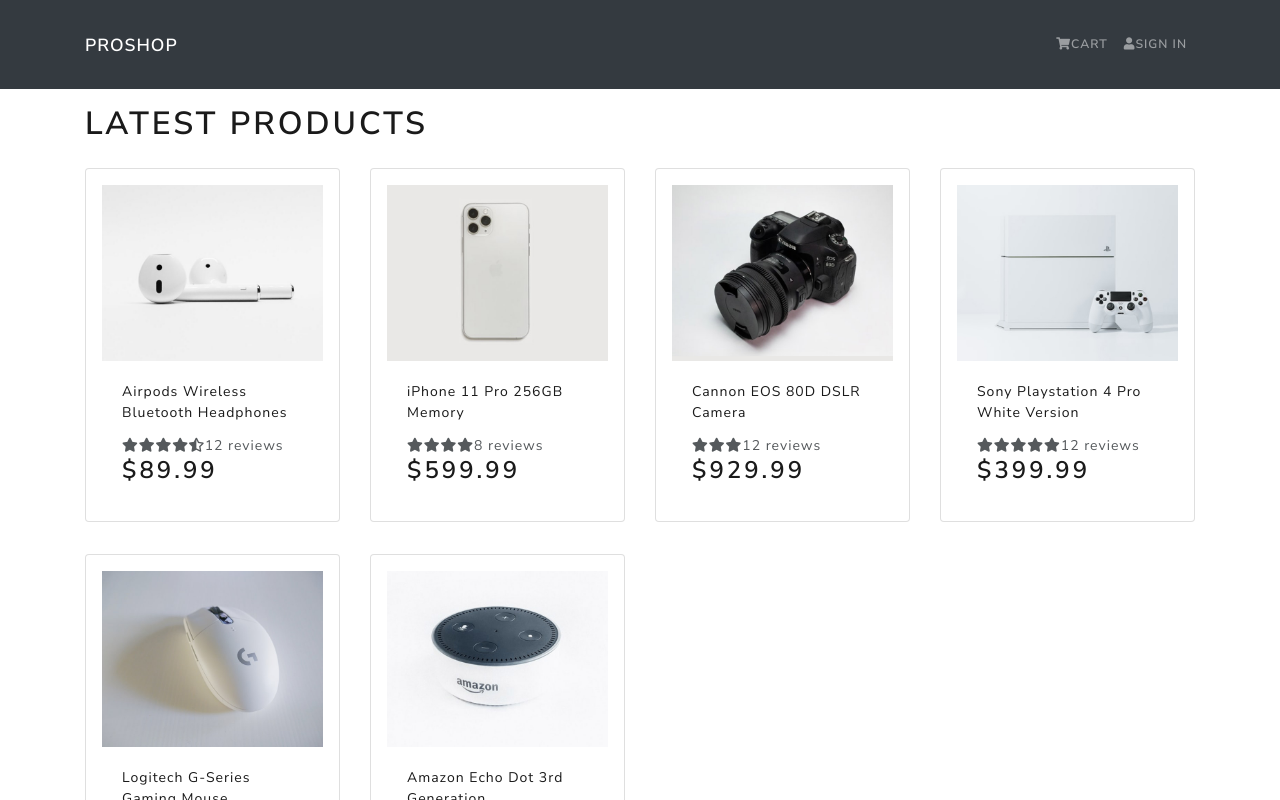
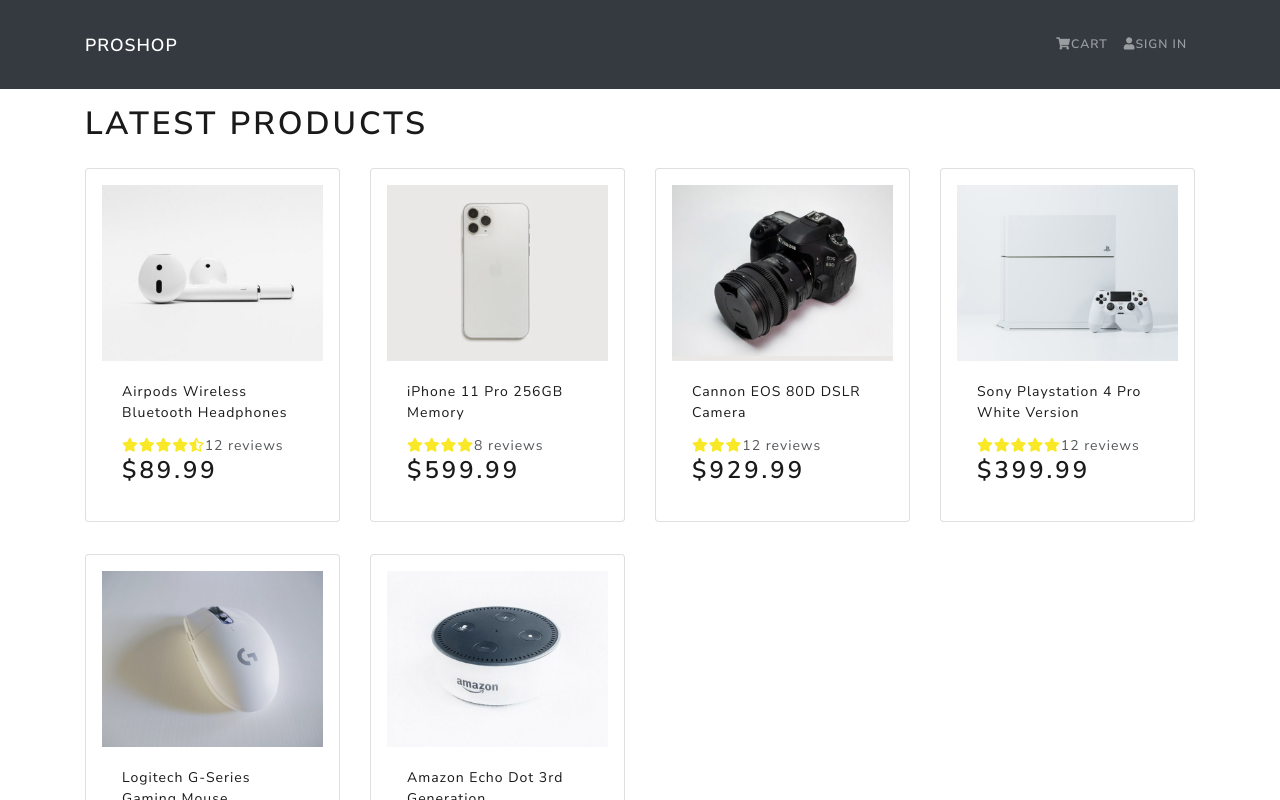
Before and after one commit to gavinspotter/ecommerce, a React (Create React App) app in the folder frontend/: page /product/1 in a window 1280 px wide. Shown: the top 800 px of the page. Built offline with nearby package versions, Linux system fonts and the light colour scheme.

Commit message:
default props

```diff
--- a/frontend/src/components/Rating.js
+++ b/frontend/src/components/Rating.js
@@ -1,26 +1,40 @@
 import React from 'react'
 
-const Rating = ({value, text}) => {
+const Rating = ({value, text, color}) => {
     return (
         <div className="rating">
             <span>
-                <i className={value >= 1 ? 'fas fa-star' : value >= 0.5 ? 'fas fa-star-half-alt' : 'fas fa-start'}></i>
+                <i
+                style={{color}}
+                className={value >= 1 ? 'fas fa-star' : value >= 0.5 ? 'fas fa-star-half-alt' : 'fas fa-start'}></i>
             </span>
             <span>
-                <i className={value >= 2 ? 'fas fa-star' : value >= 1.5 ? 'fas fa-star-half-alt' : 'fas fa-start'}></i>
+                <i
+                style={{color}}
+                className={value >= 2 ? 'fas fa-star' : value >= 1.5 ? 'fas fa-star-half-alt' : 'fas fa-start'}></i>
             </span>
             <span>
-                <i className={value >= 3 ? 'fas fa-star' : value >= 2.5 ? 'fas fa-star-half-alt' : 'fas fa-start'}></i>
+                <i
+                style={{color}}
+                className={value >= 3 ? 'fas fa-star' : value >= 2.5 ? 'fas fa-star-half-alt' : 'fas fa-start'}></i>
             </span>
             <span>
-                <i className={value >= 4 ? 'fas fa-star' : value >= 3.5 ? 'fas fa-star-half-alt' : 'fas fa-start'}></i>
+                <i
+                style={{color}}
+                className={value >= 4 ? 'fas fa-star' : value >= 3.5 ? 'fas fa-star-half-alt' : 'fas fa-start'}></i>
             </span>
             <span>
-                <i className={value >= 5 ? 'fas fa-star' : value >= 4.5 ? 'fas fa-star-half-alt' : 'fas fa-start'}></i>
+                <i
+                style={{color}}
+                className={value >= 5 ? 'fas fa-star' : value >= 4.5 ? 'fas fa-star-half-alt' : 'fas fa-start'}></i>
             </span>
     <span>{text && text}</span>
         </div>
     )
 }
 
+Rating.defaultProps= {
+    color: '#f8e825'
+}
+
 export default Rating
```
Also changed, not shown: 1 other file (tests, documents, lock files or other folders).
